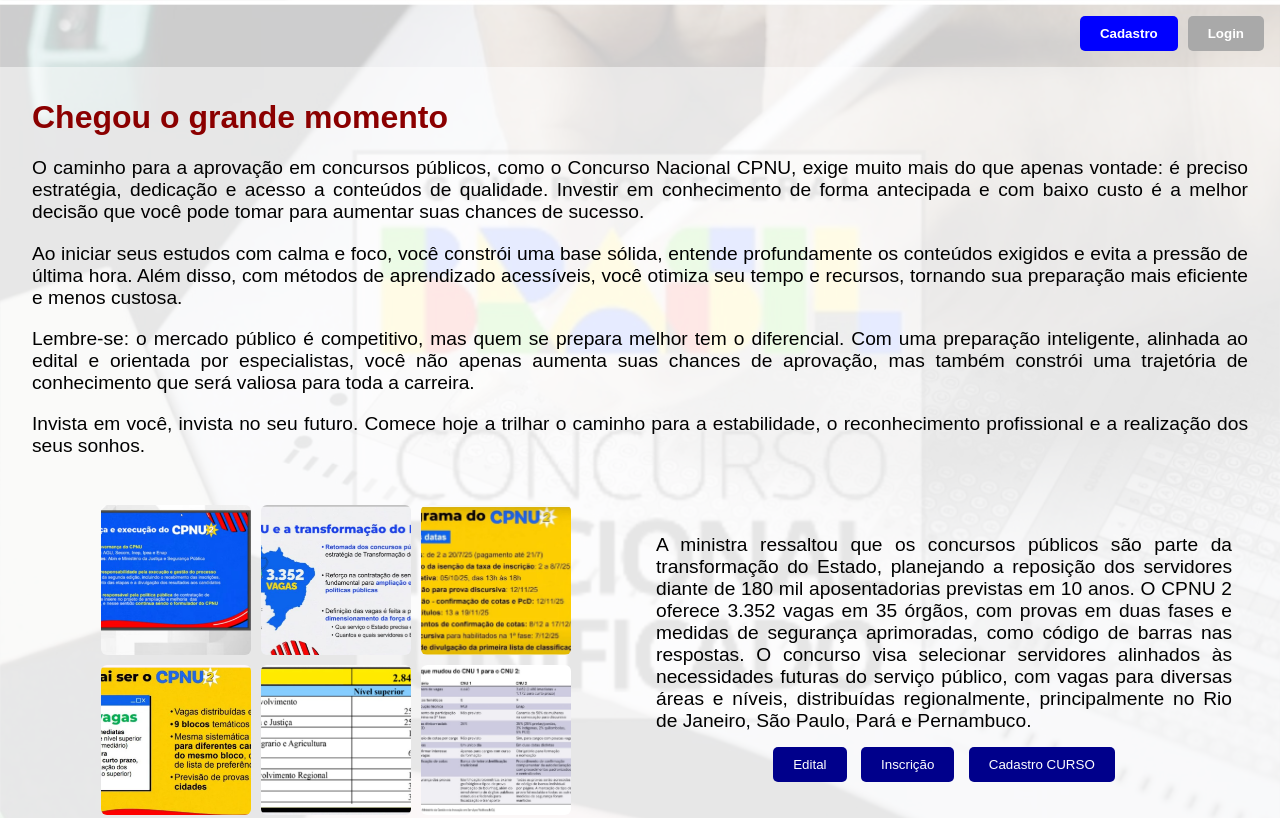
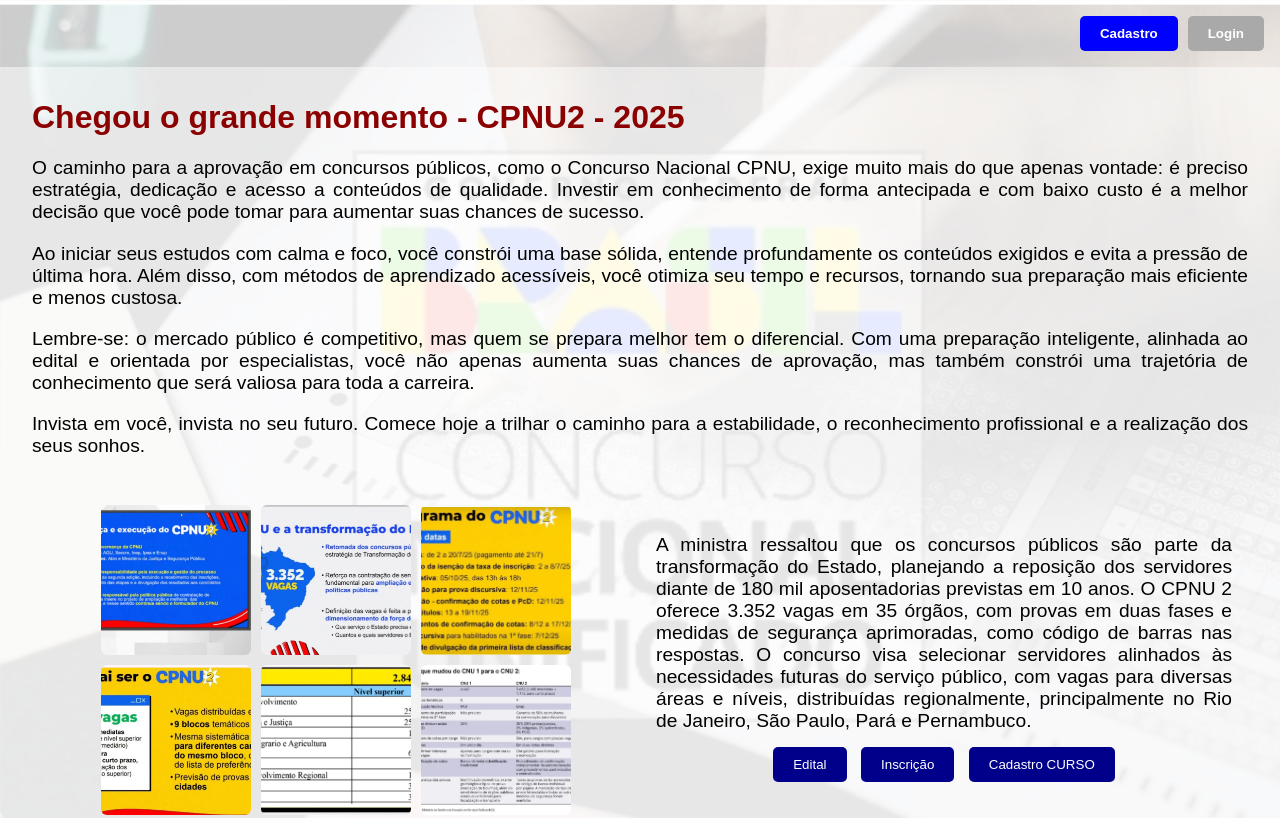
Before and after one commit to MichelSaoPaulo/CPNU, a plain HTML site: page index.html in a window 1280 px wide. Shown: the top 818 px of the page. Drawn offline with Linux system fonts and the light colour scheme.

Commit message:
Update index.html

```diff
--- a/index.html
+++ b/index.html
@@ -261,7 +261,7 @@
 </header>
 
 <div class="main">
-  <h1>Chegou o grande momento</h1>
+  <h1>Chegou o grande momento - CPNU2 - 2025</h1>
   <div>
     <p>
       O caminho para a aprovação em concursos públicos, como o Concurso Nacional CPNU, exige muito mais do que apenas vontade: é preciso estratégia, dedicação e acesso a conteúdos de qualidade. Investir em conhecimento de forma antecipada e com baixo custo é a melhor decisão que você pode tomar para aumentar suas chances de sucesso.
```
